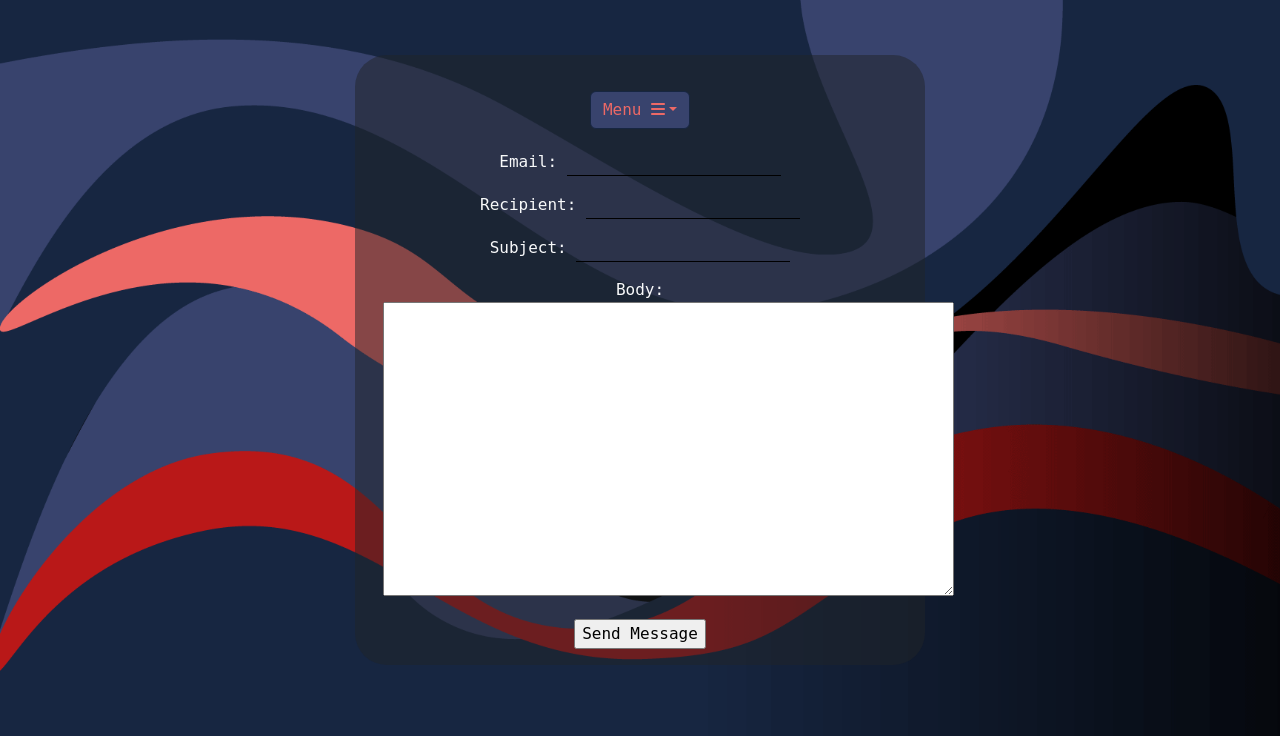
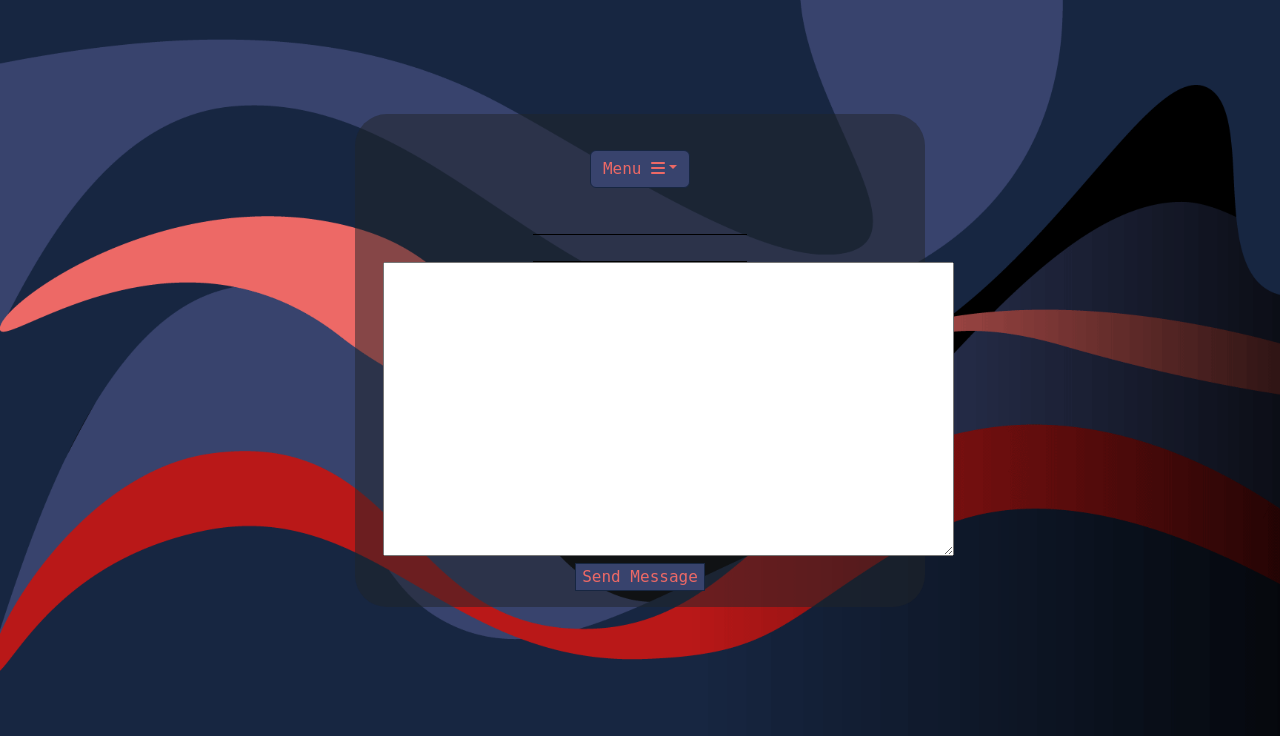
Before and after one commit to Mareliusmoen/varberg-games, a Django app: page /postman/write/ in a window 1280 px wide. Shown: the part 64-800 px from the top of the page. Run offline with Django 4.2, Linux system fonts and the light colour scheme; some libraries are stand-ins or nearby versions; some web fonts are replaced.

Commit message:
style write message inputfields & buttons postman

```diff
--- a/postman/forms.py
+++ b/postman/forms.py
@@ -147,9 +147,10 @@ class BaseWriteForm(forms.ModelForm):
 
 
 class WriteForm(BaseWriteForm):
-    recipients = CommaSeparatedUserField(label=_("Recipients"), help_text='')
-    subject = forms.CharField(label=_("Subject"))
-    body = forms.CharField(label=_("Message"), widget=forms.Textarea(attrs={'cols': WRAP_WIDTH, 'rows': 12}))
+    recipients = CommaSeparatedUserField(help_text='', widget=forms.TextInput(attrs={'placeholder': 'Recipient'}))
+    subject = forms.CharField(label=_("Subject"), widget=forms.TextInput(attrs={'placeholder': 'Subject'}))
+    body = forms.CharField(label=_("Message"), widget=forms.Textarea(attrs={'cols': WRAP_WIDTH, 'rows': 12, 'class': 'custom-textarea', 'placeholder': 'Write your message here...'}))
+
 
     class Meta(BaseWriteForm.Meta):
         fields = ('recipients', 'subject', 'body')
--- a/postman/templates/postman/base_write.html
+++ b/postman/templates/postman/base_write.html
@@ -13,8 +13,24 @@
 <div id="postman">
     <form method="post" action="{% url 'postman:write' %}">
         {% csrf_token %}
-        {{ form.as_p }}
-        <input type="submit" value="Send Message">
+        <div class="form-row">
+            <div class="form-group">
+                {{ form.recipients }}
+            </div>
+        </div>
+        <div class="form-row">
+            <div class="form-group">
+                {{ form.subject }}
+            </div>
+        </div>
+        <div class="form-row">
+            <div class="form-group">
+                {{ form.body }}
+            </div>
+        </div>
+        <div class="form-row">
+            <input class="postman-nav-btn orange-btn" type="submit" value="Send Message">
+        </div>
     </form>
 </div>
 {% block page_scripts %}
```
